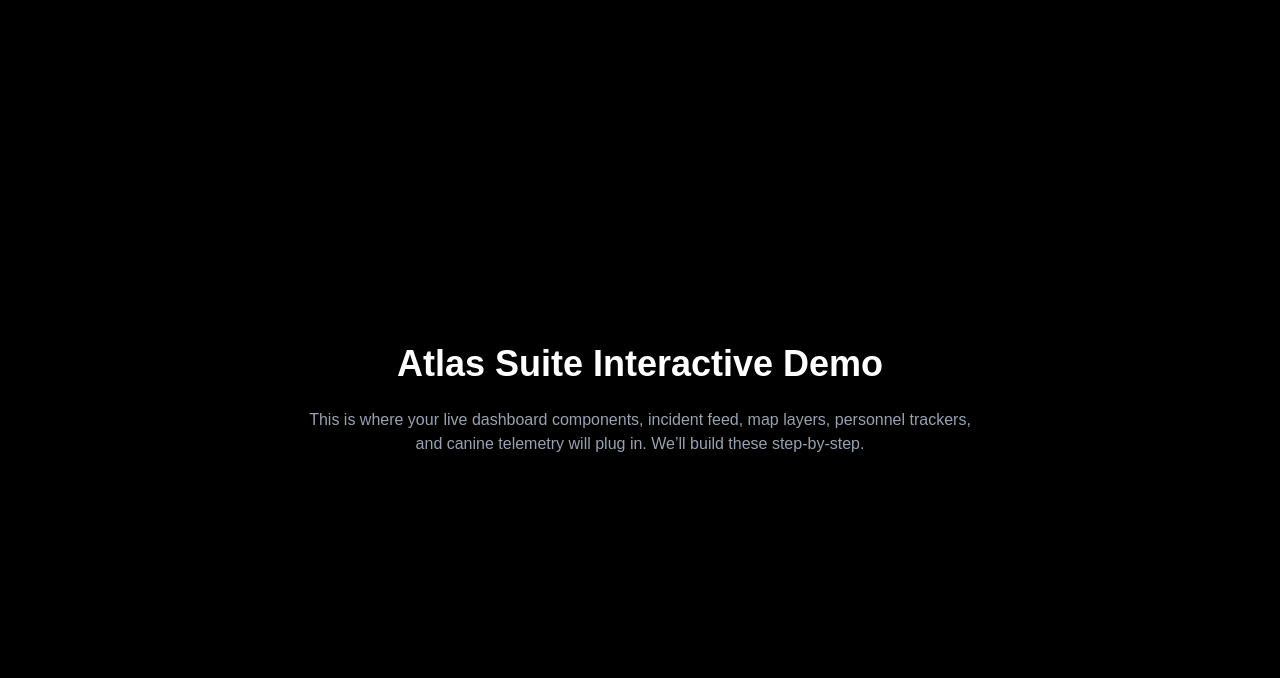
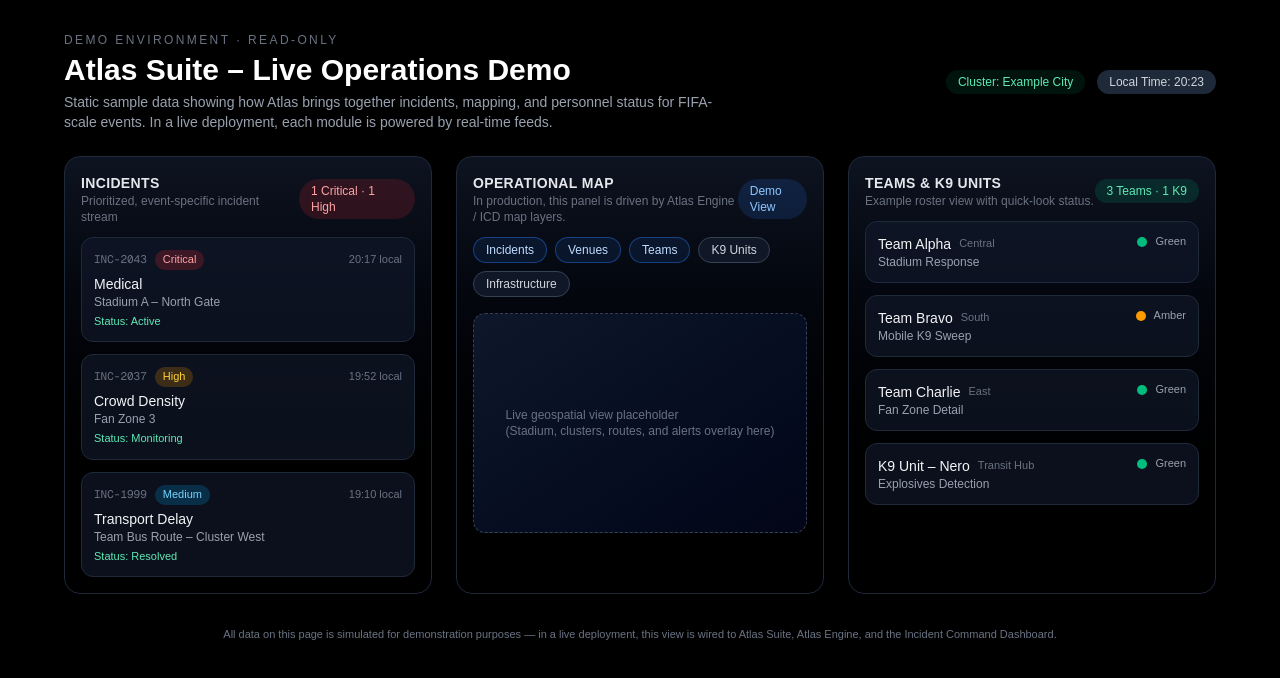
Before and after one commit to nitrateman/icd-demo, a Next.js app: page /demo in a window 1280 px wide. Shown: the top 678 px of the page. Built offline with nearby package versions, Linux system fonts and the light colour scheme.

Commit message:
Add Atlas Suite interactive demo layout

```diff
--- a/app/demo/page.tsx
+++ b/app/demo/page.tsx
@@ -1,12 +1,252 @@
+// app/demo/page.tsx
+
+const incidents = [
+  {
+    id: "INC-2043",
+    severity: "Critical",
+    type: "Medical",
+    venue: "Stadium A – North Gate",
+    time: "20:17",
+    status: "Active",
+  },
+  {
+    id: "INC-2037",
+    severity: "High",
+    type: "Crowd Density",
+    venue: "Fan Zone 3",
+    time: "19:52",
+    status: "Monitoring",
+  },
+  {
+    id: "INC-1999",
+    severity: "Medium",
+    type: "Transport Delay",
+    venue: "Team Bus Route – Cluster West",
+    time: "19:10",
+    status: "Resolved",
+  },
+];
+
+const teams = [
+  {
+    name: "Team Alpha",
+    role: "Stadium Response",
+    cluster: "Central",
+    status: "Green",
+  },
+  {
+    name: "Team Bravo",
+    role: "Mobile K9 Sweep",
+    cluster: "South",
+    status: "Amber",
+  },
+  {
+    name: "Team Charlie",
+    role: "Fan Zone Detail",
+    cluster: "East",
+    status: "Green",
+  },
+  {
+    name: "K9 Unit – Nero",
+    role: "Explosives Detection",
+    cluster: "Transit Hub",
+    status: "Green",
+  },
+];
+
+const statusColors: Record<string, string> = {
+  Green: "bg-emerald-500",
+  Amber: "bg-amber-500",
+  Red: "bg-red-500",
+};
+
 export default function Demo() {
   return (
-    <main className="min-h-screen bg-black text-white flex flex-col items-center justify-center px-6">
-      <h1 className="text-4xl font-bold mb-6">Atlas Suite Interactive Demo</h1>
-      <p className="text-gray-400 text-center max-w-2xl">
-        This is where your live dashboard components, incident feed, map layers,
-        personnel trackers, and canine telemetry will plug in. We’ll build these
-        step-by-step.
-      </p>
+    <main className="min-h-screen bg-black text-white px-4 py-6 md:px-8 md:py-8">
+      <div className="mx-auto flex max-w-6xl flex-col gap-6">
+        {/* Top bar */}
+        <div className="flex flex-col gap-3 md:flex-row md:items-center md:justify-between">
+          <div className="space-y-1">
+            <p className="text-xs uppercase tracking-[0.2em] text-gray-500">
+              Demo Environment · Read-Only
+            </p>
+            <h1 className="text-2xl font-semibold md:text-3xl">
+              Atlas Suite – Live Operations Demo
+            </h1>
+            <p className="max-w-2xl text-sm text-gray-400">
+              Static sample data showing how Atlas brings together incidents,
+              mapping, and personnel status for FIFA-scale events. In a live
+              deployment, each module is powered by real-time feeds.
+            </p>
+          </div>
+
+          <div className="flex items-center gap-3">
+            <div className="rounded-full bg-emerald-500/10 px-3 py-1 text-xs text-emerald-300">
+              Cluster: Example City
+            </div>
+            <div className="rounded-full bg-gray-800 px-3 py-1 text-xs text-gray-300">
+              Local Time: 20:23
+            </div>
+          </div>
+        </div>
+
+        {/* Grid layout */}
+        <div className="grid gap-6 md:grid-cols-2 xl:grid-cols-3">
+          {/* Incidents feed */}
+          <section className="xl:col-span-1 rounded-2xl border border-gray-800 bg-gradient-to-b from-gray-900/80 to-black p-4">
+            <header className="mb-3 flex items-center justify-between">
+              <div>
+                <h2 className="text-sm font-semibold uppercase tracking-wide text-gray-200">
+                  Incidents
+                </h2>
+                <p className="text-xs text-gray-500">
+                  Prioritized, event-specific incident stream
+                </p>
+              </div>
+              <span className="rounded-full bg-red-500/15 px-3 py-1 text-xs font-medium text-red-300">
+                1 Critical · 1 High
+              </span>
+            </header>
+
+            <div className="space-y-3">
+              {incidents.map((inc) => (
+                <article
+                  key={inc.id}
+                  className="rounded-xl border border-gray-800 bg-gray-900/70 p-3 text-sm"
+                >
+                  <div className="mb-1 flex items-center justify-between">
+                    <div className="flex items-center gap-2">
+                      <span className="text-[11px] font-mono text-gray-500">
+                        {inc.id}
+                      </span>
+                      <span
+                        className={
+                          "rounded-full px-2 py-0.5 text-[11px] font-medium " +
+                          (inc.severity === "Critical"
+                            ? "bg-red-500/20 text-red-300"
+                            : inc.severity === "High"
+                            ? "bg-amber-500/20 text-amber-300"
+                            : "bg-sky-500/20 text-sky-300")
+                        }
+                      >
+                        {inc.severity}
+                      </span>
+                    </div>
+                    <span className="text-[11px] text-gray-500">
+                      {inc.time} local
+                    </span>
+                  </div>
+                  <p className="font-medium text-gray-100">{inc.type}</p>
+                  <p className="text-xs text-gray-400">{inc.venue}</p>
+                  <p className="mt-1 text-[11px] text-emerald-300">
+                    Status: {inc.status}
+                  </p>
+                </article>
+              ))}
+            </div>
+          </section>
+
+          {/* Map placeholder */}
+          <section className="xl:col-span-1 rounded-2xl border border-gray-800 bg-gradient-to-b from-gray-900/80 to-black p-4">
+            <header className="mb-3 flex items-center justify-between">
+              <div>
+                <h2 className="text-sm font-semibold uppercase tracking-wide text-gray-200">
+                  Operational Map
+                </h2>
+                <p className="text-xs text-gray-500">
+                  In production, this panel is driven by Atlas Engine / ICD map
+                  layers.
+                </p>
+              </div>
+              <span className="rounded-full bg-blue-500/15 px-3 py-1 text-xs font-medium text-blue-300">
+                Demo View
+              </span>
+            </header>
+
+            <div className="flex flex-col gap-3">
+              <div className="flex flex-wrap gap-2 text-xs">
+                {["Incidents", "Venues", "Teams", "K9 Units", "Infrastructure"].map(
+                  (layer, index) => (
+                    <button
+                      key={layer}
+                      className={
+                        "rounded-full border px-3 py-1 " +
+                        (index < 3
+                          ? "border-blue-500/40 bg-blue-500/10 text-blue-200"
+                          : "border-gray-700 bg-gray-900 text-gray-300")
+                      }
+                    >
+                      {layer}
+                    </button>
+                  )
+                )}
+              </div>
+
+              <div className="mt-1 flex min-h-[220px] items-center justify-center rounded-xl border border-dashed border-gray-700 bg-gradient-to-br from-slate-900 to-slate-950 text-xs text-gray-500">
+                Live geospatial view placeholder
+                <br />
+                (Stadium, clusters, routes, and alerts overlay here)
+              </div>
+            </div>
+          </section>
+
+          {/* Personnel / K9 status */}
+          <section className="xl:col-span-1 rounded-2xl border border-gray-800 bg-gradient-to-b from-gray-900/80 to-black p-4">
+            <header className="mb-3 flex items-center justify-between">
+              <div>
+                <h2 className="text-sm font-semibold uppercase tracking-wide text-gray-200">
+                  Teams & K9 Units
+                </h2>
+                <p className="text-xs text-gray-500">
+                  Example roster view with quick-look status.
+                </p>
+              </div>
+              <span className="rounded-full bg-emerald-500/15 px-3 py-1 text-xs font-medium text-emerald-300">
+                3 Teams · 1 K9
+              </span>
+            </header>
+
+            <div className="grid gap-3 md:grid-cols-2 xl:grid-cols-1">
+              {teams.map((team) => (
+                <div
+                  key={team.name}
+                  className="flex items-start justify-between rounded-xl border border-gray-800 bg-gray-900/70 p-3 text-sm"
+                >
+                  <div>
+                    <div className="flex items-center gap-2">
+                      <span className="font-medium text-gray-100">
+                        {team.name}
+                      </span>
+                      <span className="text-[11px] text-gray-500">
+                        {team.cluster}
+                      </span>
+                    </div>
+                    <p className="text-xs text-gray-400">{team.role}</p>
+                  </div>
+                  <div className="flex items-center gap-2">
+                    <span
+                      className={
+                        "h-2.5 w-2.5 rounded-full " +
+                        (statusColors[team.status] ?? "bg-gray-500")
+                      }
+                    />
+                    <span className="text-[11px] text-gray-400">
+                      {team.status}
+                    </span>
+                  </div>
+                </div>
+              ))}
+            </div>
+          </section>
+        </div>
+
+        {/* Footer hint */}
+        <p className="mt-2 text-center text-[11px] text-gray-500">
+          All data on this page is simulated for demonstration purposes — in a
+          live deployment, this view is wired to Atlas Suite, Atlas Engine, and
+          the Incident Command Dashboard.
+        </p>
+      </div>
     </main>
   );
 }
```
